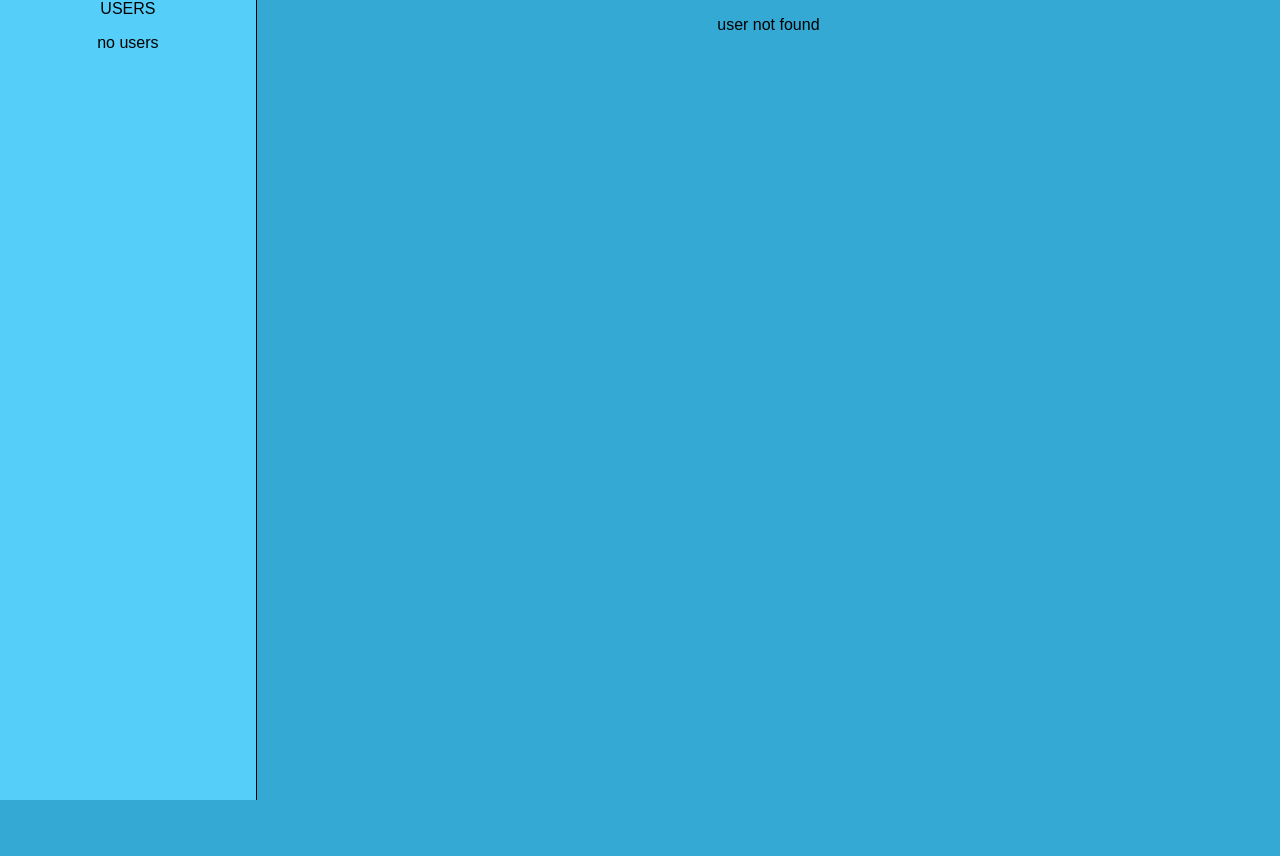
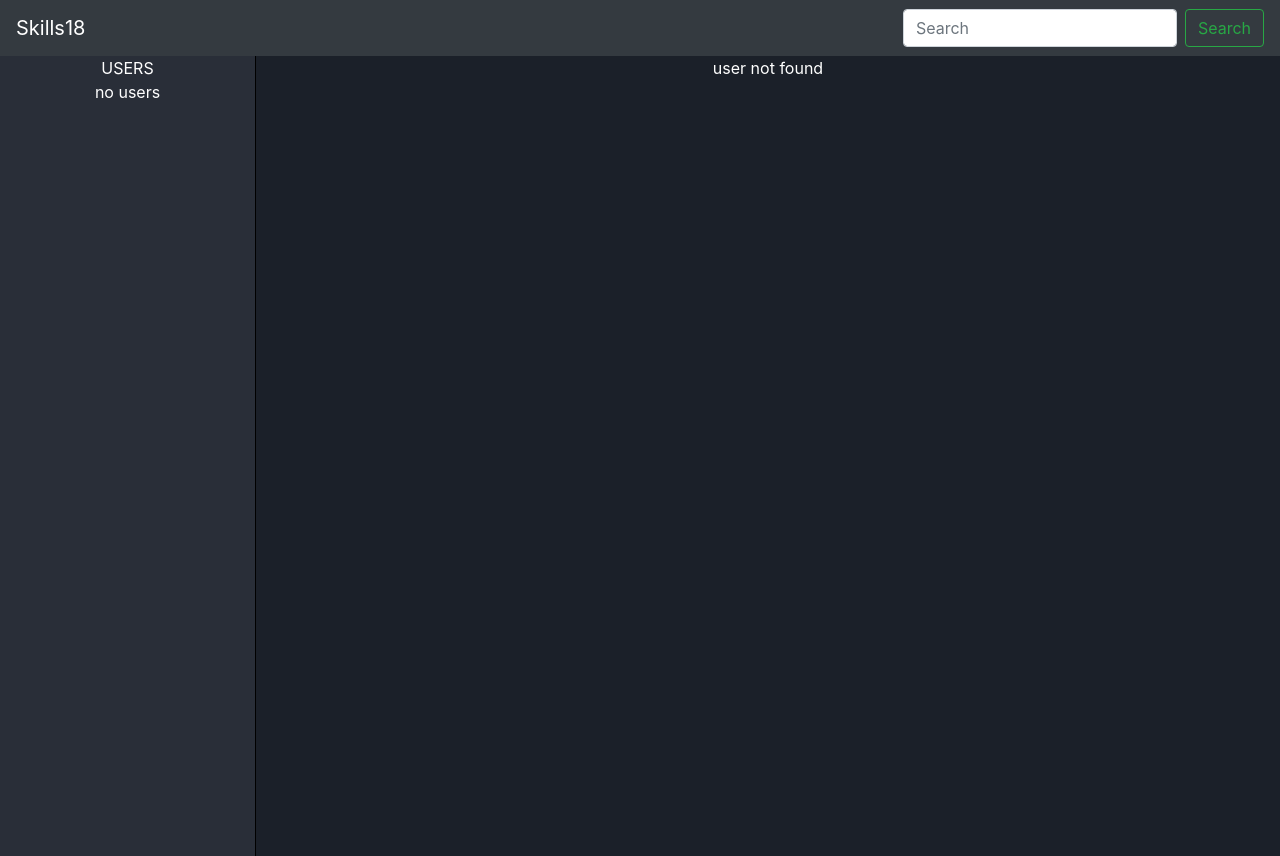
Before and after one commit to LucGon/skills18, a Symfony app: template templates/main/search.html.twig in a window 1280 px wide. Before the commit the page ends 800 px from the top, so only its background shows below. Run offline with Twig, Linux system fonts and the light colour scheme; the template is opened without the code that fills it, so the values that code supplies are empty; some libraries are stand-ins or nearby versions.

Commit message:
Cleaned up css and twigs

```diff
--- a/public/styles.css
+++ b/public/styles.css
@@ -1,41 +1,39 @@
 body {
-    display: flex;
     margin: 0;
     padding: 0;
     font-family: Arial;
 }
-#users {
+.width {
+    width: auto !important;
+}
+#main {
+    display: flex;
+    color: white;
+}
+.con {
     display: flex;
     flex-direction: column;
     text-align: center;
     align-items: center;
-    height: 100vh;
-    width: 20vw;
-    border-right: solid 1px;
-    background-color: #55cefa;
 }
-#messages {
-    display: flex;
-    flex-direction: column;
-    text-align: center;
-    align-items: center;
-    height: 100vh;
-    width: 80vw;
-    background-color: #33a9d4;
-}
-.user {
+.block {
     margin-top: 10px;
     height: 20px;
     width: 80%;
     border: solid 1px;
     background-color: white;
+    color: black;
 }
-.message {
-    margin-top: 10px;
-    height: 20px;
-    width: 80%;
-    border: solid 1px;
-    background-color: white;
+#users {
+    height: 100vh;
+    width: 20vw;
+    border-right: solid 1px black;
+    background-color: #292e38;
+}
+#messages {
+    height: 100vh;
+    width: 80vw;
+    background-color: #1b2029;
 }
 #profile {
     display: flex;
@@ -44,5 +42,5 @@ body {
     align-items: center;
     height: 100vh;
     width: 80vw;
-    background-color: #33a9d4;
+    background-color: #1b2029;
 }
--- a/templates/base.html.twig
+++ b/templates/base.html.twig
@@ -2,6 +2,11 @@
 <html>
 <head>
     <link rel="stylesheet" href="styles.css">
+    <link rel="stylesheet" href="https://stackpath.bootstrapcdn.com/bootstrap/4.3.1/css/bootstrap.min.css"
+          integrity="sha384-ggOyR0iXCbMQv3Xipma34MD+dH/1fQ784/j6cY/iJTQUOhcWr7x9JvoRxT2MZw1T" crossorigin="anonymous">
+    <script src="https://code.jquery.com/jquery-3.2.1.slim.min.js" integrity="sha384-KJ3o2DKtIkvYIK3UENzmM7KCkRr/rE9/Qpg6aAZGJwFDMVNA/GpGFF93hXpG5KkN" crossorigin="anonymous"></script>
+    <script src="https://cdnjs.cloudflare.com/ajax/libs/popper.js/1.12.9/umd/popper.min.js" integrity="sha384-ApNbgh9B+Y1QKtv3Rn7W3mgPxhU9K/ScQsAP7hUibX39j7fakFPskvXusvfa0b4Q" crossorigin="anonymous"></script>
+    <script src="https://maxcdn.bootstrapcdn.com/bootstrap/4.0.0/js/bootstrap.min.js" integrity="sha384-JZR6Spejh4U02d8jOt6vLEHfe/JQGiRRSQQxSfFWpi1MquVdAyjUar5+76PVCmYl" crossorigin="anonymous"></script>
     <meta charset="UTF-8">
     <title>{% block title %}{% endblock %}</title>
     {% block stylesheets %}{% endblock %}
--- /dev/null
+++ b/templates/header.html
@@ -0,0 +1,16 @@
+<header>
+    <nav class="navbar navbar-expand-lg navbar-dark bg-dark">
+        <a class="navbar-brand" href="/main">Skills18</a>
+        <button class="navbar-toggler" type="button" data-toggle="collapse" data-target="#navbarSupportedContent"
+                aria-controls="navbarSupportedContent" aria-expanded="false" aria-label="Toggle navigation">
+            <span class="navbar-toggler-icon"></span>
+        </button>
+
+        <div class="collapse navbar-collapse" id="navbarSupportedContent">
+            <form class="ml-auto form-inline my-2 my-lg-0" action="{{ path('search') }}" method="POST">
+                <input class="form-control mr-sm-2" type="search" placeholder="Search" name="search" aria-label="Search">
+                <button class="btn btn-outline-success my-2 my-sm-0" type="submit">Search</button>
+            </form>
+        </div>
+    </nav>
+</header>
--- a/templates/main/search.html.twig
+++ b/templates/main/search.html.twig
@@ -1,23 +1,18 @@
 {% extends 'base.html.twig' %}
 
 {% block title %}Skills18{% endblock %}
-
 {% block body %}
-    <div id="users">
-        USERS
-        {% for user in users %}
-            <div class="user">{{ user.name }}</div>
-        {%  else %}
-            <p>no users</p>
-        {% endfor %}
-    </div>
-    <div id="profile">
-        {% if search %}
-            PROFILE
-            <div class="message">{{ search[0].name }}</div>
-            <div class="message">{{ search[0].id }}</div>
-        {% else%}
-        <p>user not found</p>
-        {% endif %}
+    {% include 'header.html' %}
+    <div id="main">
+        {% include 'sidebar.html' %}
+        <div id="profile" class="con">
+            {% if search %}
+                PROFILE
+                <div class="block">{{ search[0].name }}</div>
+                <div class="block">{{ search[0].id }}</div>
+            {% else %}
+                <p>user not found</p>
+            {% endif %}
+        </div>
     </div>
 {% endblock %}
--- a/templates/security/login.html.twig
+++ b/templates/security/login.html.twig
@@ -8,12 +8,11 @@
         <div class="alert alert-danger">{{ error.messageKey|trans(error.messageData, 'security') }}</div>
     {% endif %}
 
-
     <h1 class="h3 mb-3 font-weight-normal">Please sign in</h1>
     <label for="inputName">Name</label>
-    <input type="text" value="{{ last_username }}" name="name" id="inputName" class="form-control" required autofocus>
+    <input type="text" value="{{ last_username }}" name="name" id="inputName" class="form-control w-auto" required autofocus>
     <label for="inputPassword">Password</label>
-    <input type="password" name="password" id="inputPassword" class="form-control" required>
+    <input type="password" name="password" id="inputPassword" class="form-control w-auto" required>
 
     <input type="hidden" name="_csrf_token"
            value="{{ csrf_token('authenticate') }}"
--- /dev/null
+++ b/templates/sidebar.html
@@ -0,0 +1,8 @@
+<div id="users" class="con">
+    USERS
+    {% for user in users %}
+    <div class="block">{{ user.name }}</div>
+    {% else %}
+    <p>no users</p>
+    {% endfor %}
+</div>
```
Also changed, not shown: templates/main/index.html.twig (+12 -20 lines), templates/registration/register.html.twig (+4 -5 lines). Lines whose indentation alone changed are shown as unchanged.
